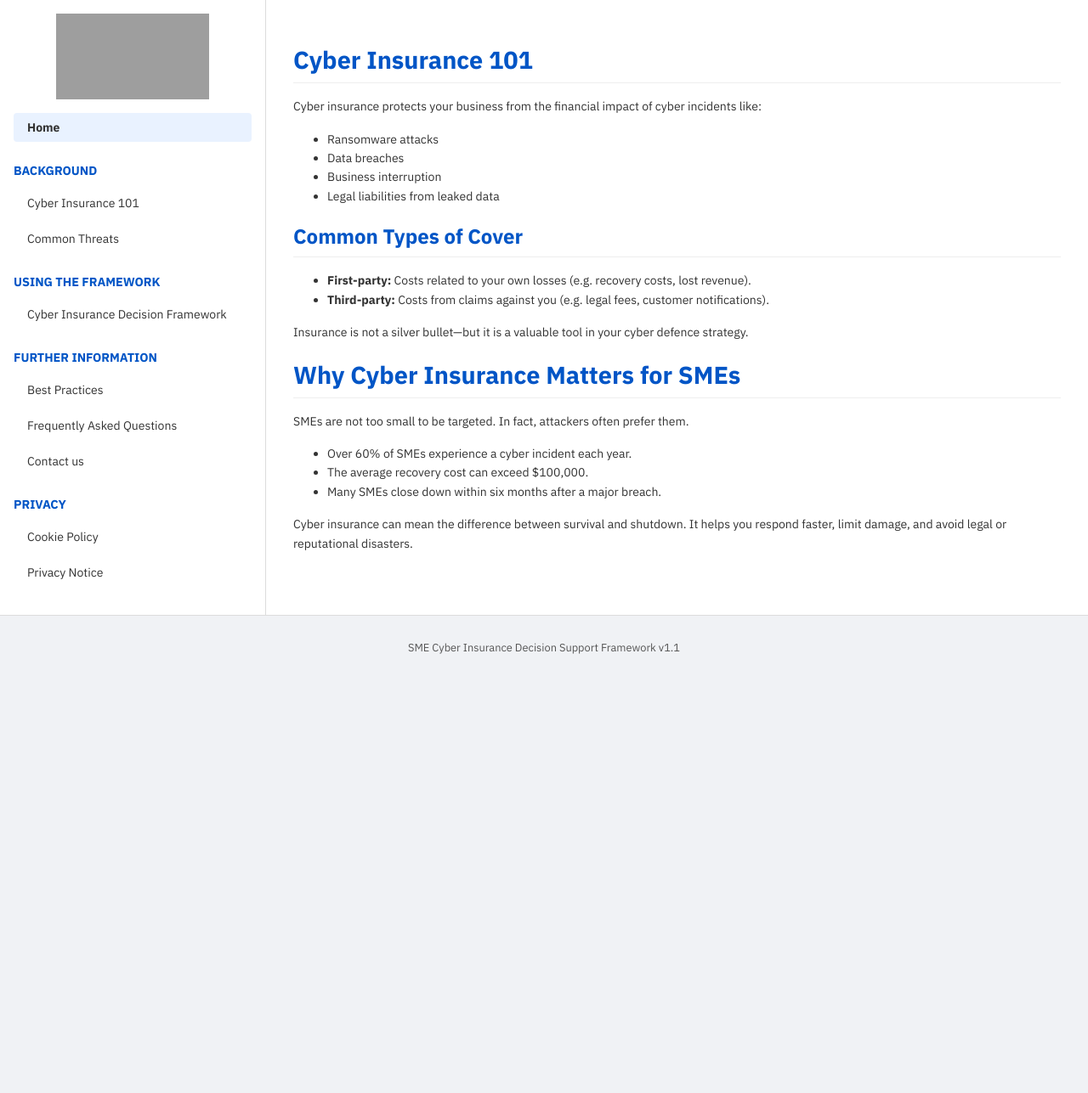
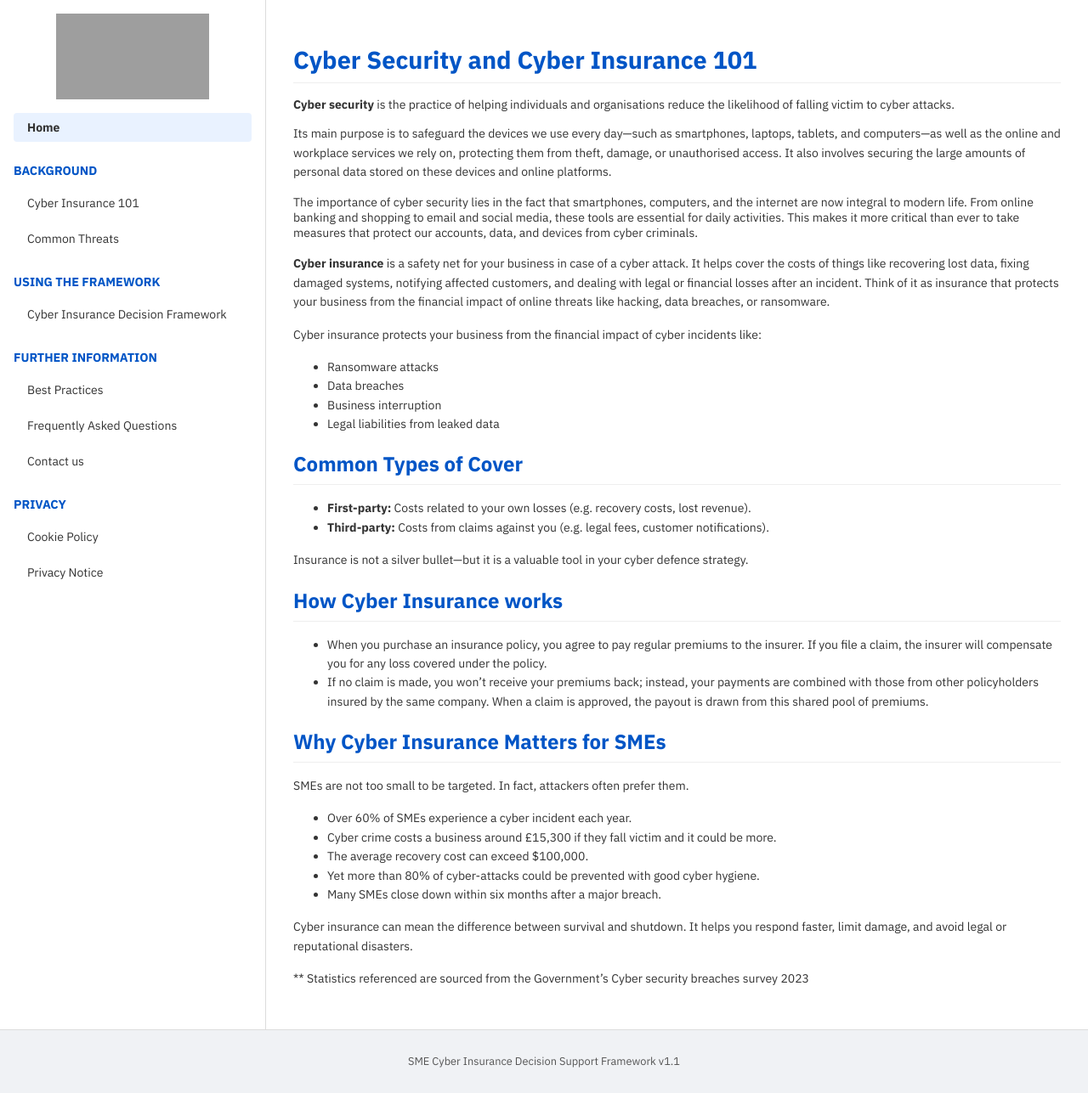
Before and after one commit to rudknee/DecisionFramework, a plain HTML site: page d3jsCharts/fundamentals.html in a window 1280 px wide. Shown: the whole page at 85% size. Before the commit the page ends 800 px from the top, so only its background shows below. Drawn offline with Linux system fonts and the light colour scheme; grey boxes are pictures that could not be loaded.

Commit message:
Commit new changes

```diff
--- a/d3jsCharts/data.json
+++ b/d3jsCharts/data.json
@@ -67,7 +67,7 @@
                                             ]
                                         },
                                         {
-                                            "name": "We don't deal with customer information that's very private or sensitive.",
+                                            "name": "We don't deal with customer information that's private or sensitive.",
                                             "type": "decision",
                                             "children": [
                                                 {
--- a/d3jsCharts/fundamentals.html
+++ b/d3jsCharts/fundamentals.html
@@ -35,8 +35,14 @@
             </nav>
         </aside>
         <main class="content">
-             <h1>Cyber Insurance 101</h1>
-  <p>Cyber insurance protects your business from the financial impact of cyber incidents like:</p>
+             <h1>Cyber Security and Cyber Insurance 101</h1>
+             <p>
+</p><strong>Cyber security </strong> is the practice of helping individuals and organisations reduce the likelihood of falling victim to cyber attacks.
+<p>Its main purpose is to safeguard the devices we use every day—such as smartphones, laptops, tablets, and computers—as well as the online and workplace services we rely on, protecting them from theft, damage, or unauthorised access. It also involves securing the large amounts of personal data stored on these devices and online platforms. </p>
+
+The importance of cyber security lies in the fact that smartphones, computers, and the internet are now integral to modern life. From online banking and shopping to email and social media, these tools are essential for daily activities. This makes it more critical than ever to take measures that protect our accounts, data, and devices from cyber criminals.</p>
+<p><strong>Cyber insurance </strong> is a safety net for your business in case of a cyber attack. It helps cover the costs of things like recovering lost data, fixing damaged systems, notifying affected customers, and dealing with legal or financial losses after an incident. Think of it as insurance that protects your business from the financial impact of online threats like hacking, data breaches, or ransomware.</p>
+<p>Cyber insurance protects your business from the financial impact of cyber incidents like:</p>
   <ul>
     <li>Ransomware attacks</li>
     <li>Data breaches</li>
@@ -49,15 +55,24 @@
     <li><strong>Third-party:</strong> Costs from claims against you (e.g. legal fees, customer notifications).</li>
   </ul>
   <p>Insurance is not a silver bullet—but it is a valuable tool in your cyber defence strategy.</p>
-        <h1>Why Cyber Insurance Matters for SMEs</h1>
+  <h2>How Cyber Insurance works</h2>
+  <ul>
+    <li>When you purchase an insurance policy, you agree to pay regular premiums to the insurer. If you file a claim, the insurer will compensate you for any loss covered under the policy.
+
+<li>If no claim is made, you won’t receive your premiums back; instead, your payments are combined with those from other policyholders insured by the same company. When a claim is approved, the payout is drawn from this shared pool of premiums.</li>
+  </ul>
+        <h2>Why Cyber Insurance Matters for SMEs</h2>
   <p>SMEs are not too small to be targeted. In fact, attackers often prefer them.</p>
   <ul>
     <li>Over 60% of SMEs experience a cyber incident each year.</li>
+    <li>Cyber crime costs a business around £15,300 if they fall victim and it could be more.</li>
     <li>The average recovery cost can exceed $100,000.</li>
+    <li>Yet more than 80% of cyber-attacks could be prevented with good cyber hygiene.</li>
     <li>Many SMEs close down within six months after a major breach.</li>
   </ul>
   <p>Cyber insurance can mean the difference between survival and shutdown. It helps you respond faster, limit damage, and avoid legal or reputational disasters.</p>
-        </main>
+  <p>** Statistics referenced are sourced from the Government’s Cyber security breaches survey 2023</p>
+</main>
     </div>
 
     <footer>
```
Also changed, not shown: d3jsCharts/best-practices.html (+4 -0 lines).
